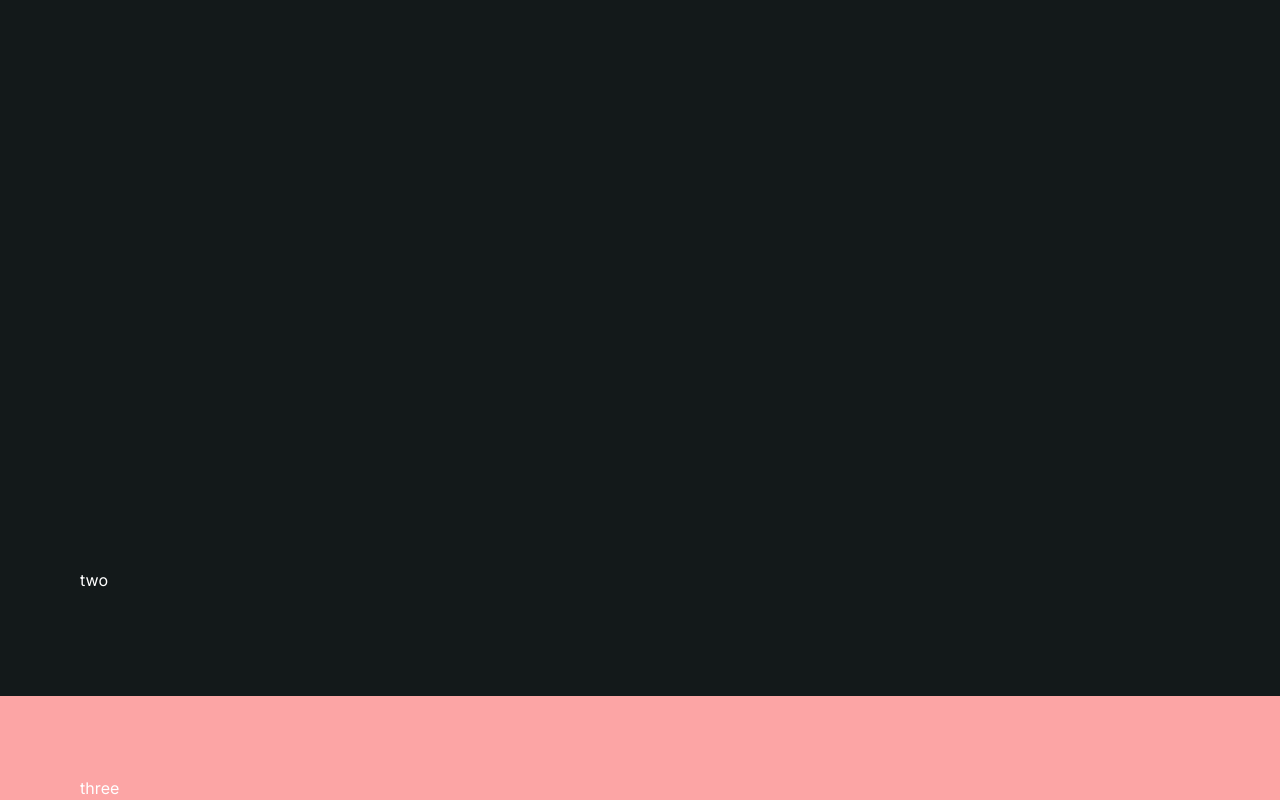
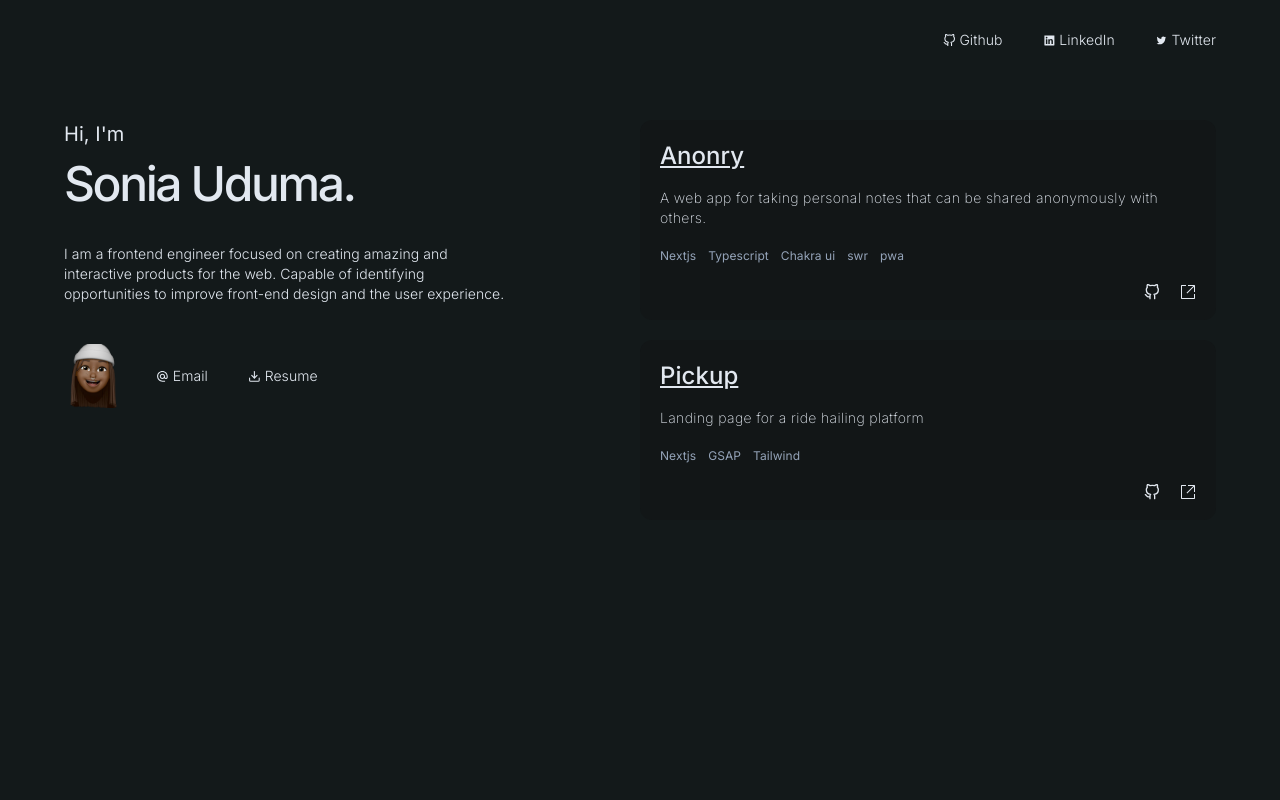
Before and after one commit to uduma-sonia/sonia-uduma, a React (Vite) app: page / in a window 1280 px wide. Shown: the top 800 px of the page. Built offline with nearby package versions, Linux system fonts and the light colour scheme.

Commit message:
projects card

```diff
--- a/src/components/Hero.jsx
+++ b/src/components/Hero.jsx
@@ -1,12 +1,12 @@
 import React from "react";
 import { MdOutlineAlternateEmail } from "react-icons/md";
-import { FiDownload } from "react-icons/fi";
-import { IoMdArrowDropright } from "react-icons/io";
+import { FiDownload, FiGithub } from "react-icons/fi";
+import { VscLinkExternal } from "react-icons/vsc";
 
 export default function Hero() {
   return (
     <div className="text-slate-200 px-[1rem] md:px-[4rem] pt-10">
-      <div className="flex items-center justify-between">
+      <div className="flex items-start justify-between">
         <div className="md:w-[50%] w-full">
           <p className="font-normal text-xl">Hi, I'm</p>
 
@@ -31,6 +31,8 @@ export default function Hero() {
               <a
                 className="mr-10 flex text-slate-200 font-light text-sm items-center gap-1 hover:scale-110 transition ease-in-out duration-500"
                 href="mailto:sohnyauduma@gmail.com"
+                target="_blank"
+                rel="noopener noreferrer"
               >
                 <MdOutlineAlternateEmail size="0.8rem" />
                 Email
@@ -38,6 +40,8 @@ export default function Hero() {
               <a
                 className="flex text-slate-200 font-light text-sm items-center gap-1 hover:scale-110 transition ease-in-out duration-500"
                 href="https://drive.google.com/file/d/1bkVrce8RQFXXITi70Vjg3t5g3yeTE_gV/view"
+                target="_blank"
+                rel="noopener noreferrer"
               >
                 <FiDownload size="0.8rem" />
                 Resume
@@ -46,30 +50,73 @@ export default function Hero() {
           </div>
         </div>
 
-        {/* <div className="md:w-[50%] w-full flex">
-          <div className="md:w-[50%] w-full">
-            <p className="flex items-center text-sm text-slate-200">
-              <IoMdArrowDropright size="1.2rem" />
-              <span className="pl-2">JavaScript</span>
-            </p>
-            <p className="flex items-center text-sm text-slate-200 mt-7">
-              <IoMdArrowDropright size="1.2rem" />
-              <span className="pl-2">React</span>
-            </p>
-          </div>
+        <div className="md:w-[50%] w-full">
+          {allProjects?.map((item) => {
+            return (
+              <div
+                key={item.name}
+                className="bg-[#121617] mb-5 rounded-xl p-5 hover:translate-x-2 ease-in-out duration-500 hover:shadow-md"
+              >
+                <h4 className="text-2xl font-medium mb-4 underline">
+                  {item.name}
+                </h4>
 
-          <div className="md:w-[50%] w-full">
-            <p className="flex items-center text-sm text-slate-200">
-              <IoMdArrowDropright size="1.2rem" />
-              <span className="pl-2">TypeScript</span>
-            </p>
-            <p className="flex items-center text-sm text-slate-200 mt-9">
-              <IoMdArrowDropright size="1.2rem" />
-              <span className="pl-2">Next.js</span>
-            </p>
-          </div>
-        </div> */}
+                <p className="text-sm font-extralight tracking-wide">
+                  {item.description}
+                </p>
+
+                <div className="mt-5">
+                  <ul className="text-xs text-slate-400 flex gap-3">
+                    {item.tools?.map((tool) => (
+                      <li key={tool}>{tool}</li>
+                    ))}
+                  </ul>
+                </div>
+
+                <div className="mt-5 flex gap-5 justify-end">
+                  <a
+                    href={item.github_link}
+                    target="_blank"
+                    rel="noopener noreferrer"
+                    className="hover:scale-110 transition ease-in-out duration-500"
+                  >
+                    <FiGithub />
+                  </a>
+
+                  <a
+                    href={item.live_link}
+                    target="_blank"
+                    rel="noopener noreferrer"
+                    className="hover:scale-110 transition ease-in-out duration-500"
+                  >
+                    <VscLinkExternal />
+                  </a>
+                </div>
+              </div>
+            );
+          })}
+        </div>
       </div>
     </div>
   );
 }
+
+// border border-[#444545]
+
+const allProjects = [
+  {
+    name: "Anonry",
+    description:
+      "A web app for taking personal notes that can be shared anonymously with others.",
+    tools: ["Nextjs", "Typescript", "Chakra ui", "swr", "pwa"],
+    github_link: "https://github.com/uduma-sonia/anonry",
+    live_link: "https://anonry.netlify.app/signup",
+  },
+  {
+    name: "Pickup",
+    description: "Landing page for a ride hailing platform",
+    tools: ["Nextjs", "GSAP", "Tailwind"],
+    github_link: "https://github.com/uduma-sonia/Pickup",
+    live_link: "https://sonia-pickup.netlify.app/",
+  },
+];
--- a/src/components/Navbar.jsx
+++ b/src/components/Navbar.jsx
@@ -1,5 +1,5 @@
 import React from "react";
-import { DiGithubBadge } from "react-icons/di";
+import { FiGithub } from "react-icons/fi";
 import { TiSocialTwitter } from "react-icons/ti";
 import { AiFillLinkedin } from "react-icons/ai";
 
@@ -11,14 +11,16 @@ export default function Navbar() {
           className="flex items-center gap-1 hover:scale-110 transition ease-in-out duration-500"
           href="https://github.com/uduma-sonia"
           target="_blank"
+          rel="noopener noreferrer"
         >
-          <DiGithubBadge size="0.8rem" />
+          <FiGithub size="0.8rem" />
           Github
         </a>
         <a
           className="mx-10 flex items-center gap-1 hover:scale-110 transition ease-in-out duration-500"
-          // href="mailto:sohnyauduma@gmail.com"
           href="https://www.linkedin.com/in/sonia-uduma-3529501ba/"
+          target="_blank"
+          rel="noopener noreferrer"
         >
           <AiFillLinkedin size="0.8rem" />
           LinkedIn
@@ -28,6 +30,7 @@ export default function Navbar() {
           className="flex items-center gap-1 hover:scale-110 transition ease-in-out duration-500"
           href="https://twitter.com/Sonia_Uduma"
           target="_blank"
+          rel="noopener noreferrer"
         >
           <TiSocialTwitter size="0.8rem" />
           Twitter
--- a/src/containers/Home.jsx
+++ b/src/containers/Home.jsx
@@ -1,46 +1,12 @@
-import React, { useEffect } from "react";
+import React from "react";
 import Navbar from "../components/Navbar";
 import Hero from "../components/Hero";
-import gsap, { Back } from "gsap";
-import { ScrollTrigger } from "gsap/dist/ScrollTrigger";
-gsap.registerPlugin(ScrollTrigger);
 
 export default function Home() {
-  useEffect(() => {
-    const cards = gsap.utils.toArray(".card");
-    cards.forEach((card, index) => {
-      gsap.to(card, {
-        scrollTrigger: {
-          trigger: card,
-          start: () => `top bottom-=100`,
-          end: () => `top top+=40`,
-          invalidateOnRefresh: true,
-        },
-        ease: Back.easeInOut,
-      });
-
-      ScrollTrigger.create({
-        trigger: card,
-        start: "top top",
-        pin: true,
-        pinSpacing: false,
-
-        invalidateOnRefresh: true,
-      });
-    });
-  }, []);
-
   return (
-    <div>
-      <div className="card">
-        <div className="mx-auto max-w-7xl pb-20">
-          <Navbar />
-          <Hero />
-        </div>
-      </div>
-      <div className="bg-[#13191a] h-52 text-white p-20 card">two</div>
-      <div className="bg-red-300 h-screen text-white p-20 card">three</div>
-      <div className="bg-red-100 h-screen text-white p-20 card">four</div>
+    <div className="mx-auto max-w-7xl pb-20">
+      <Navbar />
+      <Hero />
     </div>
   );
 }
```
Also changed, not shown: public/anonry.png (added).
